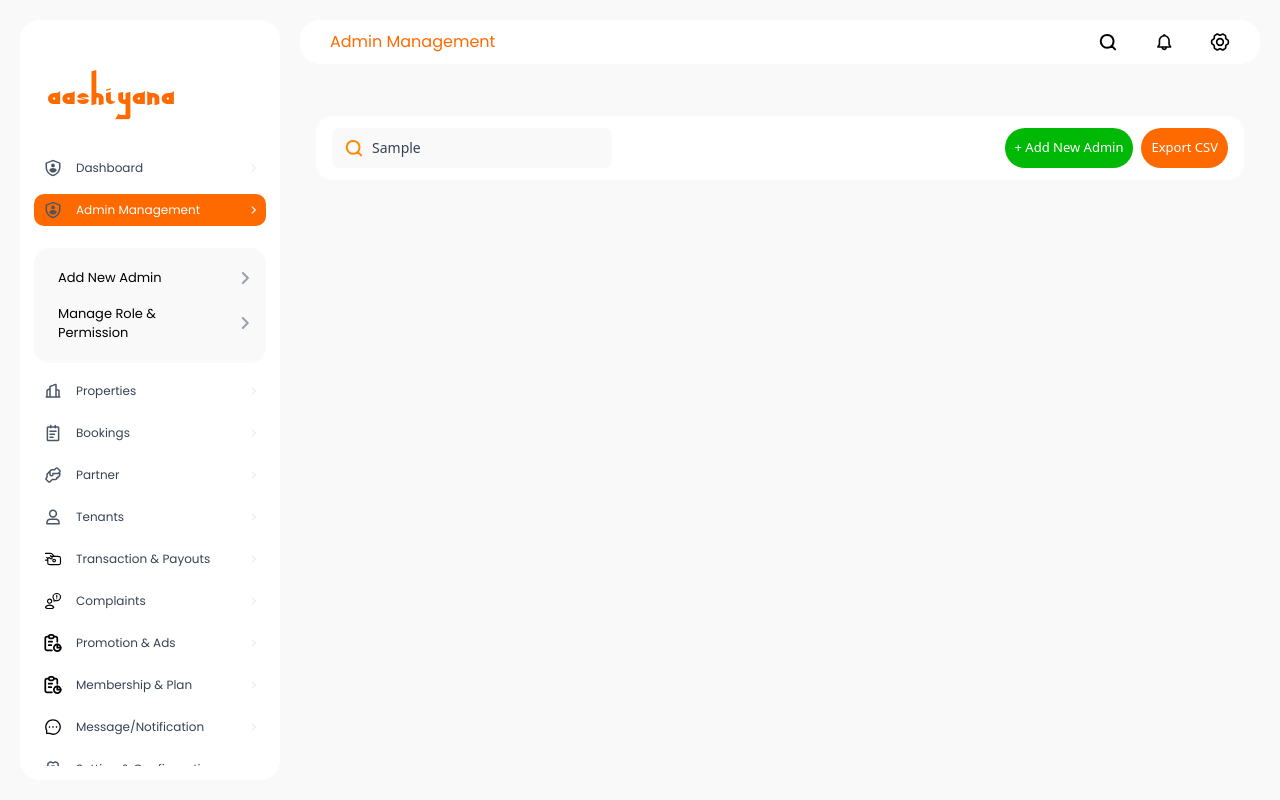
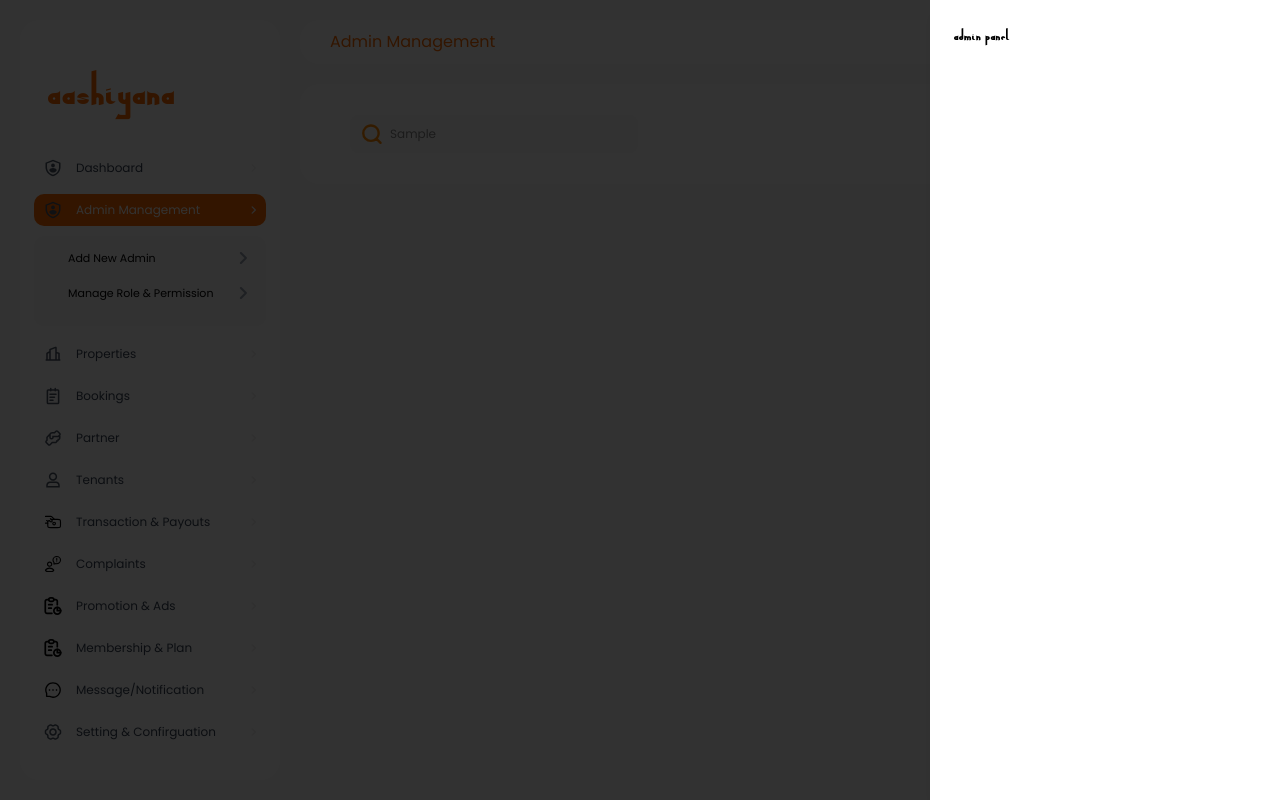
Before and after one commit to samhr20/pg-rental, a React (Vite) app: page /admin-management in a window 1280 px wide. Both pictures are taken after typing "Sample" into the empty fields and a click on the button "+ Add New Admin". Built offline with nearby package versions, Linux system fonts and the light colour scheme.

Commit message:
working on Admin Management Page

```diff
--- a/src/App.jsx
+++ b/src/App.jsx
@@ -14,34 +14,38 @@ import Setting from './pages/Setting'
 import Logout from './pages/Logout'
 import Leftbar from './components/Leftbar'
 import Navbar from './components/Navbar'
+import AddNewAdmin from './components/AddNewAdmin';
+
 
 const App = () => {
   return (
+    <>
+    <AddNewAdmin/>
       <div className="bg-[#F9F9F9] h-screen p-5 gap-5 flex lg:p-[20px] overflow-hidden">
-
         <Leftbar />
         <div className='flex-1 flex flex-col gap-[20px] min-w-0 '>
           <Navbar />
           <main className="flex-1 min-w-0 overflow-y-auto overflow-x-hidden">
             <Routes>
-            <Route path="/" element={<Dashboard/>} />
+              <Route path="/" element={<Dashboard />} />
               <Route path="/admin-management" element={<AdminManagement />} />
-            <Route path="/properties" element={<Properties/>} />
-            <Route path="/bookings" element={<Bookings/>} />
-            <Route path="/partner" element={<Partner/>} />
-            <Route path="/tenants" element={<Tenants/>} />
-            <Route path="/transaction" element={<Transaction/>} />
-            <Route path="/complaints" element={<Complaints/>} />
-            <Route path="/promotion" element={<Promotion/>} />
-            <Route path="/plan" element={<Plan/>} />
-            <Route path="/notification" element={<Notification/>} />
-            <Route path="/setting" element={<Setting/>} />
-            <Route path="/logout" element={<Logout/>} />
+              <Route path="/properties" element={<Properties />} />
+              <Route path="/bookings" element={<Bookings />} />
+              <Route path="/partner" element={<Partner />} />
+              <Route path="/tenants" element={<Tenants />} />
+              <Route path="/transaction" element={<Transaction />} />
+              <Route path="/complaints" element={<Complaints />} />
+              <Route path="/promotion" element={<Promotion />} />
+              <Route path="/plan" element={<Plan />} />
+              <Route path="/notification" element={<Notification />} />
+              <Route path="/setting" element={<Setting />} />
+              <Route path="/logout" element={<Logout />} />
             </Routes>
 
           </main>
         </div>
       </div>
+    </>
   )
 }
 
--- a/src/components/AddNewAdmin.jsx
+++ b/src/components/AddNewAdmin.jsx
@@ -1,9 +1,29 @@
-import React from 'react'
+import React, { useEffect } from 'react'
+import useNewAdmin from '../context/AddNewAdminContext'
 
 const AddNewAdmin = () => {
+  const { newAdminOpen, adminToggle } = useNewAdmin();
+
+  useEffect(() => {
+    console.log(newAdminOpen);
+  }, [newAdminOpen]);
+
   return (
-    <div>AddNewAdmin</div>
-  )
-}
+    <>
+      <div
+        className={`fixed inset-0 bg-black/80 z-50 transition-opacity duration-200
+        ${newAdminOpen ? 'opacity-100 visible' : 'opacity-0 invisible'}`}
+        onClick={adminToggle}
+      />
 
-export default AddNewAdmin
+      <div
+        className={`fixed top-0 right-0 z-60 w-[350px] h-full bg-white shadow-lg transform transition-transform duration-300 ease-in-out
+        ${newAdminOpen ? 'translate-x-0' : 'translate-x-full'}`}
+      >
+        <h1 className="p-6 font-medium text-black">Admin Panel</h1>
+      </div>
+    </>
+  );
+};
+
+export default AddNewAdmin;
--- a/src/components/Leftbar.jsx
+++ b/src/components/Leftbar.jsx
@@ -14,6 +14,7 @@ import TenantIcon from '../../public/svg/Tenant.svg?react';
 import useSideBar from '../context/SideBarContext';
 import Cross from '../../public/svg/Cross.svg?react';
 import styling, { applicationStyling } from '../components/RevenueGrowth';
+import useNewAdmin from '../context/AddNewAdminContext';
 
 const LeftBar = () => {
   const NavigationButton = [
@@ -33,6 +34,7 @@ const LeftBar = () => {
   ];
 
   const { sideBarOpen, menuToggle } = useSideBar();
+  const { adminToggle } = useNewAdmin()
   const location = useLocation()
 
 
@@ -40,9 +42,9 @@ const LeftBar = () => {
   return (
     <>
       <div onClick={menuToggle}
-        className={`fixed inset-0 bg-black/50 z-60 size1000:hidden transition-opacity duration-200 ${sideBarOpen ? 'opacity-100 visible' : 'opacity-0 invisible'}`} />
+        className={`fixed inset-0 bg-black/50 z-30 size1000:hidden transition-opacity duration-200 ${sideBarOpen ? 'opacity-100 visible' : 'opacity-0 invisible'}`} />
 
-      <div className={` fixed top-0 left-0 z-60   w-[260px]  bg-white rounded-r-2xl size1000:rounded-[20px] shadow-lg pt-8 px-3.5 pb-3.5 gap-2.5
+      <div className={` fixed top-0 left-0 z-40   w-[260px]  bg-white rounded-r-2xl size1000:rounded-[20px] shadow-lg pt-8 px-3.5 pb-3.5 gap-2.5
           transform transition-transform duration-200 ease-in-out flex flex-col h-full
           ${sideBarOpen ? 'translate-x-0' : '-translate-x-full'}
           size1000:static size1000:translate-x-0 size1000:shadow-none
@@ -87,13 +89,20 @@ const LeftBar = () => {
                   ${location.pathname === "/admin-management" ? "max-h-40 opacity-100 translate-y-0" : "max-h-0 opacity-0 -translate-y-2"}
                       `}
                 >
-                  <div className="bg-[#F9F9F9] py-4 pr-2 my-3 rounded-2xl space-y-2">
-                    <span className="flex items-center justify-between cursor-pointer hover:bg-gray-100 px-2 py-1 rounded-lg">
-                      <p className="text-start text-[13px] mx-4">Add New Admin</p>
+                  <div className="bg-[#F9F9F9] w-[232px] h-[90px] rounded-[10px] p-[10px] flex flex-col gap-2.5 mb-3">
+                    <span
+                      onClick={() => {
+                        adminToggle();
+                        menuToggle();
+                      }}
+
+
+                      className="flex items-center justify-between cursor-pointer hover:bg-gray-100 px-2 py-1 rounded-lg">
+                      <p className="text-start text-[11px] mx-4">Add New Admin</p>
                       <ArrowIcon className="h-[12px] w-[10px] text-gray-400" />
                     </span>
                     <span className="flex items-center justify-between cursor-pointer hover:bg-gray-100 px-2 py-1 rounded-lg">
-                      <p className="text-start text-[13px] mx-4">Manage Role & Permission</p>
+                      <p className="text-start text-[11px] mx-4">Manage Role & Permission</p>
                       <ArrowIcon className="h-[12px] w-[10px] text-gray-400" />
                     </span>
                   </div>
--- /dev/null
+++ b/src/context/AddNewAdminContext.jsx
@@ -0,0 +1,31 @@
+import { createContext, useContext, useEffect, useState } from "react";
+import { useLocation } from "react-router-dom";
+
+
+export const AddNewAdminContext = createContext();
+
+export const AddNewAdminContextProvider = ({ children }) => {
+    const [newAdminOpen, setNewAdminOpen] = useState(false)
+    const location = useLocation();
+
+    const adminToggle = () => {
+        setNewAdminOpen(newAdminOpen => !newAdminOpen)
+    }
+
+    useEffect(() => {
+        setNewAdminOpen(false)
+    }, [location])
+
+
+    return (
+        <AddNewAdminContext.Provider value={{ newAdminOpen , adminToggle }}>
+            {children}
+        </AddNewAdminContext.Provider>
+    )
+}
+
+const useNewAdmin = () => {
+    return useContext(AddNewAdminContext);
+}
+
+export default useNewAdmin
--- a/src/index.css
+++ b/src/index.css
@@ -32,6 +32,19 @@
   font-style: normal;
 }
 
+.custom-qahiri {
+  font-family: 'Qahiri', sans-serif;
+}
+
+.custom-poppins {
+  font-family: 'poppins', sans-serif;
+}
+
+.custom-medium {
+  font-family: 'medium', sans-serif;
+}
+
+
 h1 {
   font-family: 'Qahiri', sans-serif;
 }
@@ -53,3 +66,8 @@ body {
   -ms-overflow-style: none;
   scrollbar-width: none;
 }
+
+.custombutton {
+  font-family: 'poppins', sans-serif;
+  @apply text-white text-[12px] rounded-[40px] py-[10px] px-[20px] cursor-pointer;
+}
--- a/src/main.jsx
+++ b/src/main.jsx
@@ -5,13 +5,16 @@ import './index.css'
 import App from './App.jsx'
 import { SideBarProvider } from './context/SideBarContext.jsx';
 import { DashboardDataProvider } from './context/DashboardDataContext.jsx';
+import { AddNewAdminContextProvider } from './context/AddNewAdminContext.jsx';
 
 createRoot(document.getElementById('root')).render(
   <StrictMode>
     <BrowserRouter>
       <DashboardDataProvider>
         <SideBarProvider>
+          <AddNewAdminContextProvider>
           <App />
+          </AddNewAdminContextProvider>
         </SideBarProvider>
       </DashboardDataProvider>
     </BrowserRouter>
--- a/src/pages/AdminManagement.jsx
+++ b/src/pages/AdminManagement.jsx
@@ -1,20 +1,21 @@
-import React, {  useState } from 'react'
+import React, { useState } from 'react'
 import Search from '../../public/svg/Search.svg?react'
+import useNewAdmin from '../context/AddNewAdminContext'
 
 const AdminManagement = () => {
   const [search, setSearch] = useState('')
-
+  const { adminToggle } = useNewAdmin()
 
   return (
-    <div className="lg:h-screen overflow-x-hidden lg:overflow-y-scroll  p-4">
-      <div className="mt-4 bg-white rounded-2xl px-4 py-3 ">
-        <div className="flex justify-between items-center">
-          <div className="relative w-70">
-            <Search className="absolute left-3 top-2.5 w-5 h-5 text-orange-400" />
+    <div className="flex p-[30px] bg-white rounded-[20px] flex-col gap-[20px] ">
+
+      <div className="flex justify-between items-center h-[40px]">
+        <div className="relative min-w-[320px] rounded-[40px] py-2.5 px-5 flex flex-col gap-2.5">
+          <Search className="absolute w-6 h-6 top-[29%] left-[9%] text-orange-400" />
           <input
             type="text"
             placeholder="Search by property, name, Id or City"
-              className="w-full bg-[#F9F9F9] text-gray-700  text-sm
+            className="w-full custom-poppins text-[12px] bg-[#F9F9F9] text-[#838383]
                          rounded-lg pl-10 pr-4 py-2.5 outline-none "
             value={search}
             onChange={(e) => {
@@ -22,12 +23,11 @@ const AdminManagement = () => {
             }}
           />
         </div>
-          <div className="ml-4 space-x-2  ">
-            <button className='bg-[#00B806] text-white text-[13px] px-[10px] py-2.5 rounded-[40px] cursor-pointer'>+ Add New Admin</button>
-            <button className='bg-[#FF6A00] text-white text-[13px] px-[10px] py-2.5 rounded-[40px] cursor-pointer'>Export CSV</button>
+        <div className="flex gap-2.5 ">
+          <button className='bg-[#00B806] custombutton' onClick={(adminToggle)}>+ Add New Admin</button>
+          <button className='bg-[#FF6A00] custombutton'>Export CSV</button>
         </div>
 
-        </div>
       </div>
 
     </div>
```
Lines whose indentation alone changed are shown as unchanged.
